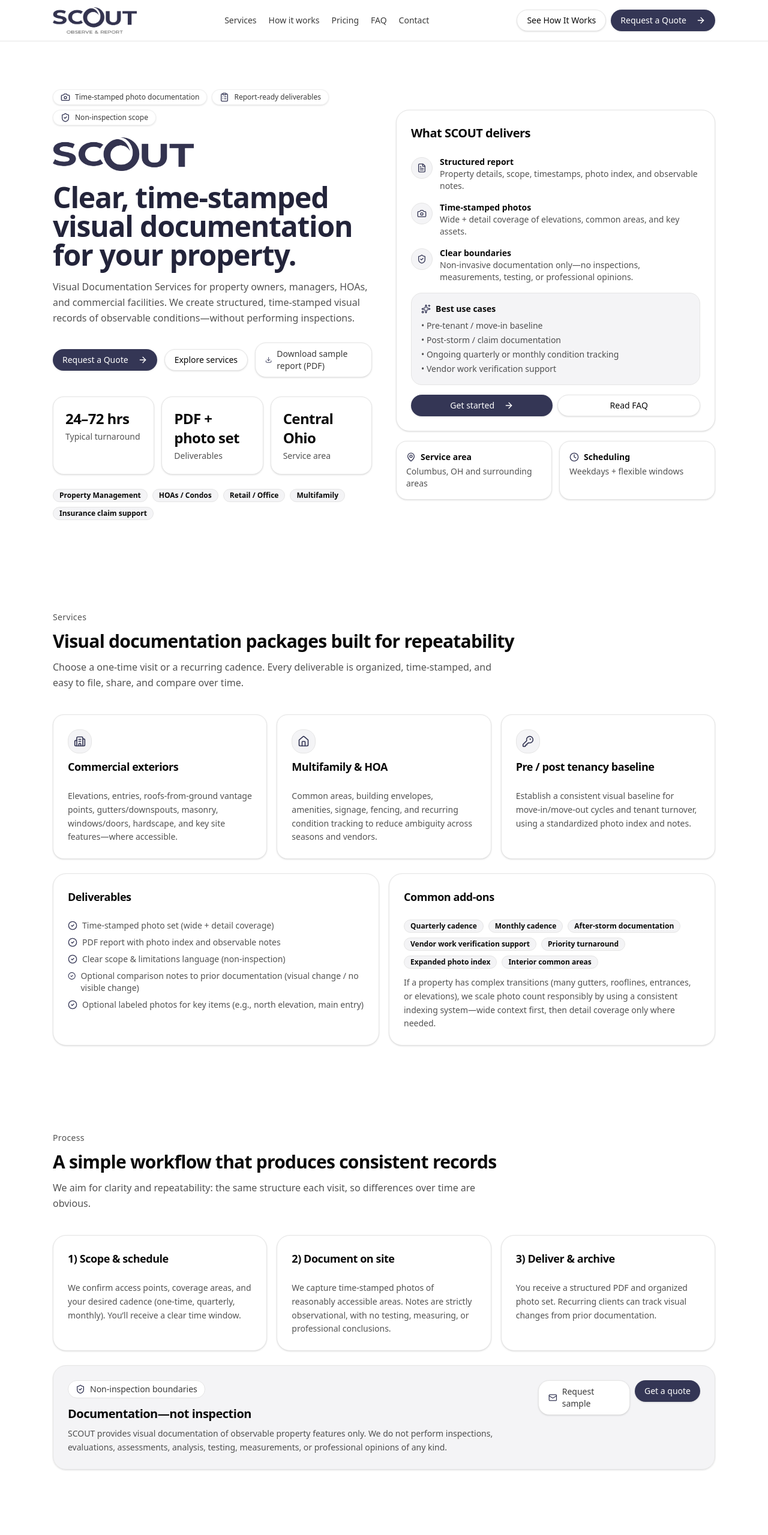
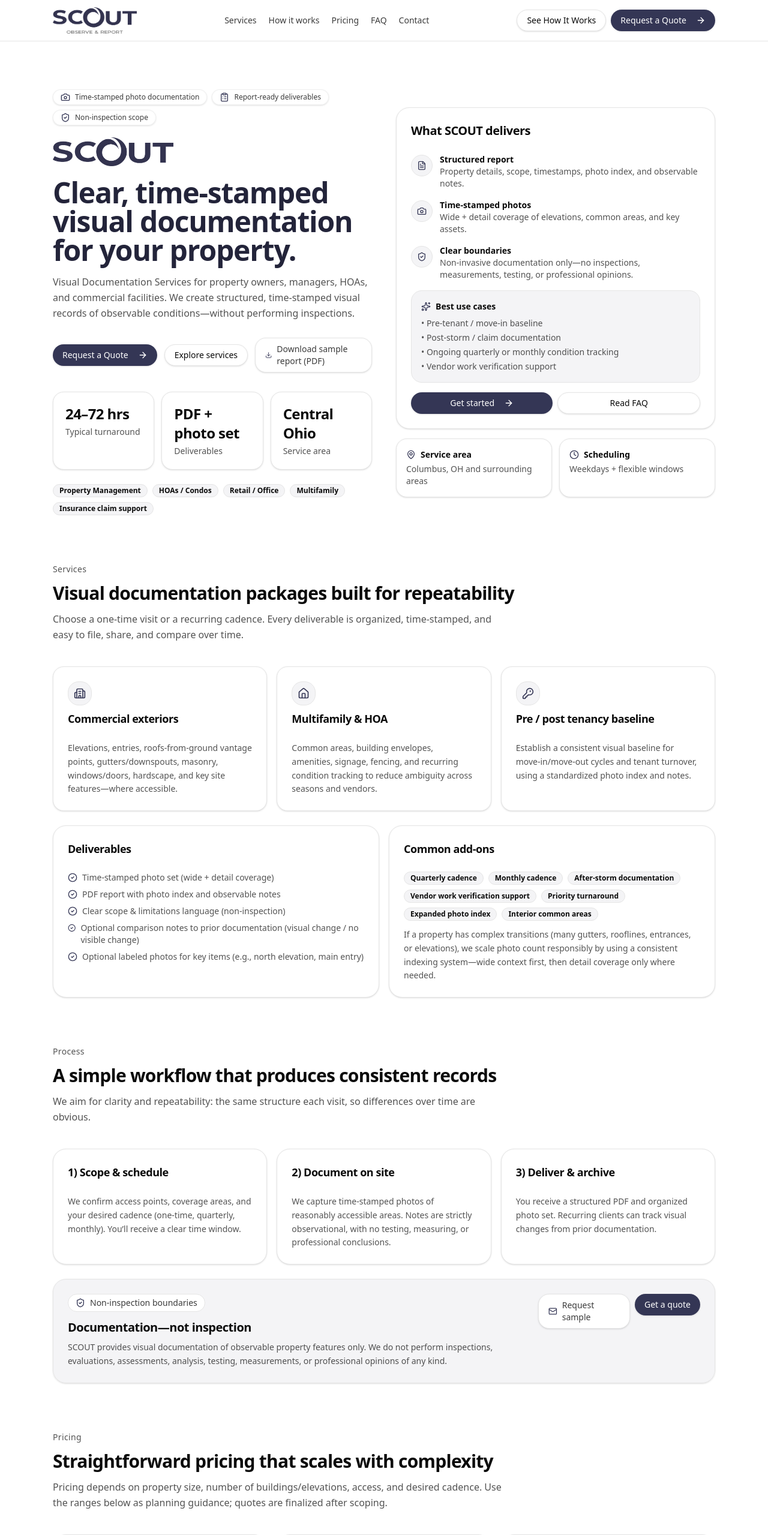
Before and after one commit to bennettb15/scout-site, a React (Vite) app: page / in a window 1280 px wide. Shown: the top 2559 px of the page at 60% size. Built offline with nearby package versions, Linux system fonts and the light colour scheme.

Commit message:
Adjusted Spacing between sections

```diff
--- a/src/ScoutMarketingSite.jsx
+++ b/src/ScoutMarketingSite.jsx
@@ -75,8 +75,8 @@ const fadeUp = {
   show: { opacity: 1, y: 0 },
 };
 
-const Section = ({ id, eyebrow, title, subtitle, children }) => (
-  <section id={id} className="scroll-mt-24 py-14 md:py-18">
+const Section = ({ id, eyebrow, title, subtitle, children,className = "", }) => (
+  <section id={id} className="scroll-mt-24 py-8 md:py-10">
     <div className="mx-auto w-full max-w-6xl px-4 md:px-6">
       <div className="mb-8 md:mb-10">
         {eyebrow ? (
@@ -317,7 +317,8 @@ function scrollToSection(href) {
           <div className="absolute -bottom-20 right-[-12rem] h-72 w-[42rem] rounded-full bg-[var(--brand)]/10 blur-3xl" />
         </div>
 
-        <div className="mx-auto w-full max-w-6xl px-4 py-14 md:px-6 md:py-20">
+        <div className="mx-auto w-full max-w-6xl px-4 pt-14 pb-8 md:px-6 md:pt-20 md:pb-10">
+
           <motion.div
             variants={fadeUp}
             initial="hidden"
@@ -342,7 +343,7 @@ function scrollToSection(href) {
                 <img
                   src={BRAND.logos.wordmarkOnly}
                   alt="SCOUT"
-                  className="h-12 w-auto object-contain md:h-14"
+                  className="h-10 w-auto object-contain md:h-12"
                   loading="eager"
                 />
               </div>
@@ -528,6 +529,7 @@ function scrollToSection(href) {
         eyebrow="Services"
         title="Visual documentation packages built for repeatability"
         subtitle="Choose a one-time visit or a recurring cadence. Every deliverable is organized, time-stamped, and easy to file, share, and compare over time."
+        className="py-10 md:py-14"
       >
         <div className="grid gap-4 md:grid-cols-3">
           <Feature
@@ -611,6 +613,7 @@ function scrollToSection(href) {
         eyebrow="Process"
         title="A simple workflow that produces consistent records"
         subtitle="We aim for clarity and repeatability: the same structure each visit, so differences over time are obvious."
+      className="py-10 md:py-14"
       >
         <div className="grid gap-4 md:grid-cols-3">
           <Card className="rounded-3xl shadow-sm">
@@ -692,6 +695,7 @@ function scrollToSection(href) {
         eyebrow="Pricing"
         title="Straightforward pricing that scales with complexity"
         subtitle="Pricing depends on property size, number of buildings/elevations, access, and desired cadence. Use the ranges below as planning guidance; quotes are finalized after scoping."
+      className="py-10 md:py-14"
       >
         <div className="grid gap-4 md:grid-cols-3">
           <Card className="rounded-3xl shadow-sm">
```
